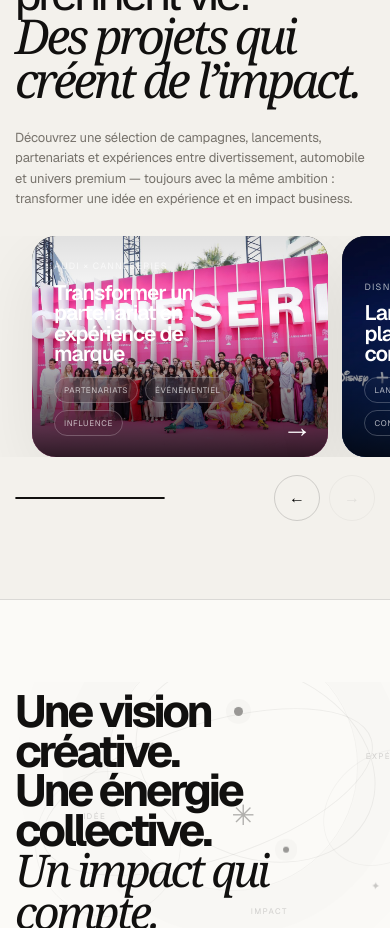
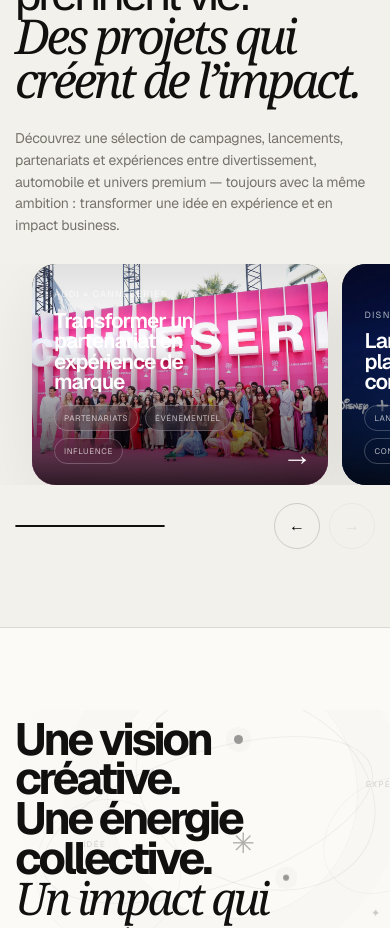
Before and after one commit to paulsebille/Portfolio, a Next.js app: page / in a window 390 px wide. Shown: the part 1140-2068 px from the top of the page. Built offline with nearby package versions, Linux system fonts and the light colour scheme.

Commit message:
Match project intro text size to hero copy

```diff
--- a/app/globals.css
+++ b/app/globals.css
@@ -2867,3 +2867,13 @@ body { font-family: "Helvetica Neue", Helvetica, Arial, sans-serif; }
   .hero-scroll-circle,
   .footer-cta i { transition: none; }
 }
+
+
+/* Match the projects introduction to the hero body copy */
+.projects-lead {
+  font-size: 14px;
+  letter-spacing: -.015em;
+}
+@media (max-width:560px) {
+  .projects-lead { font-size: 14px; }
+}
```
